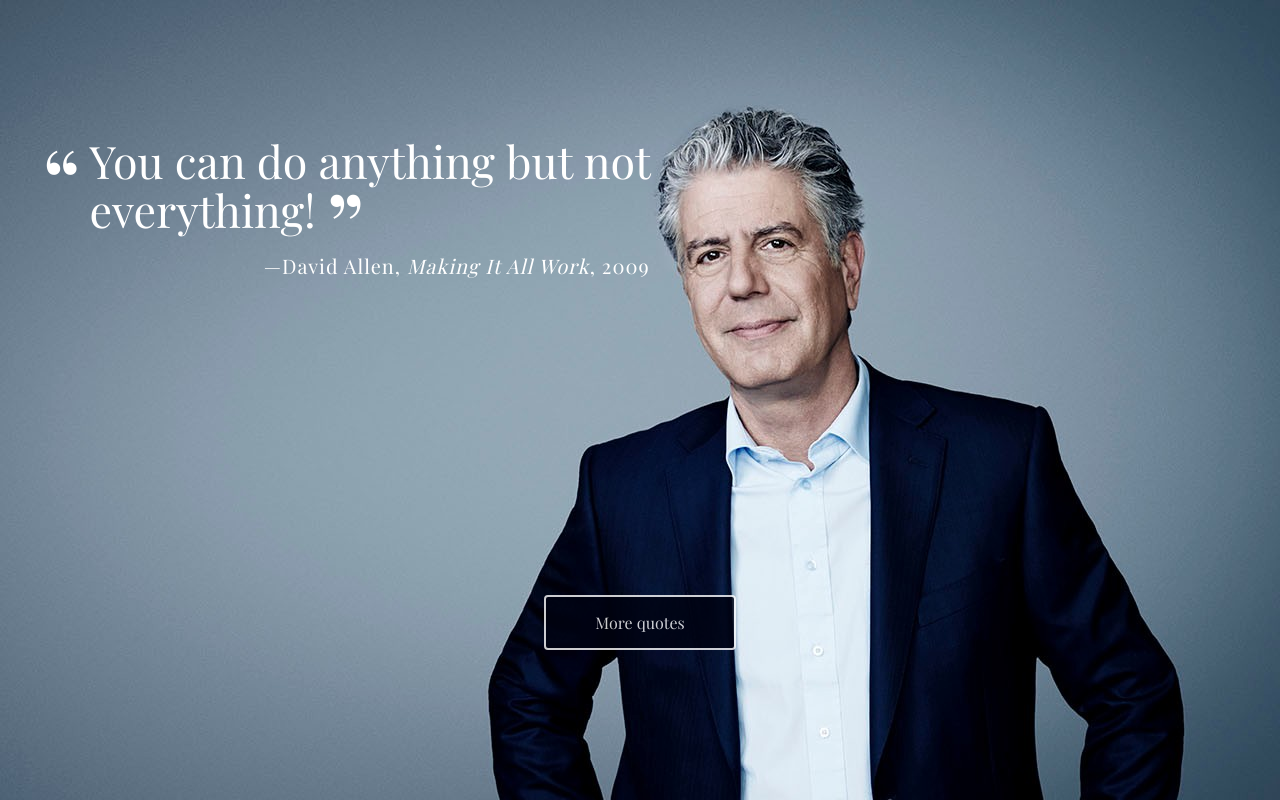
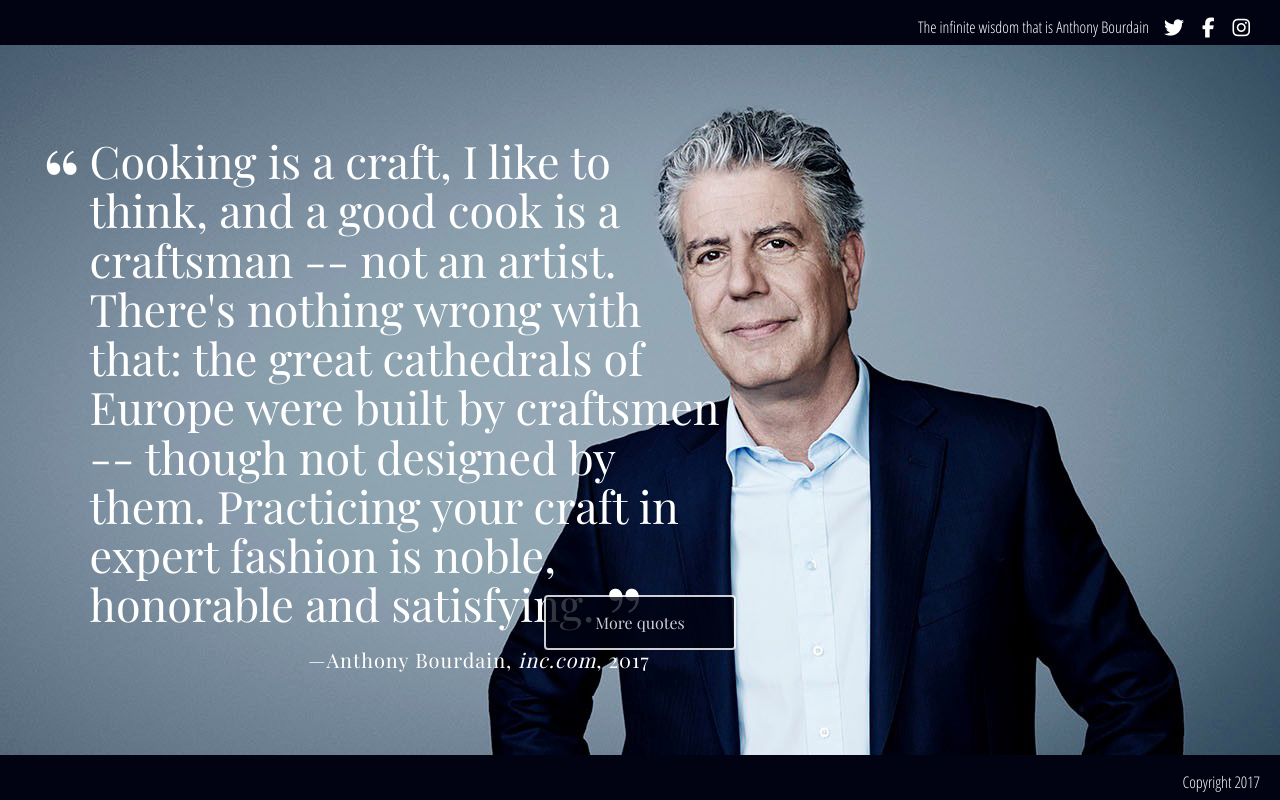
Before and after one commit to amourie/anthony-bourdain-quotes, a plain HTML site: page index.html in a window 1280 px wide. Drawn offline with nearby package versions, Linux system fonts and the light colour scheme; a web font is replaced by a local one.

Commit message:
Added header and footer. Social icons.

```diff
--- a/css/styles.css
+++ b/css/styles.css
@@ -1,25 +1,53 @@
 body {
-  /*text-align: center;*/
   background-color: #2f4658;
   color: white;
-  font-family: 'Playfair Display', serif;
-  background-image: url('../img/140225144422-anthony-bourdain-profile-full-169.jpg');
+  background-image: url('../img/bourdain-default-background.jpg');
   background-repeat: no-repeat;
   background-position: top right;
-
+  font-family: 'Open Sans Condensed', sans-serif;
 }
-
+header {
+  width: 100%;
+  height:45px;
+  position: absolute;
+  top: 0px;
+  background-color: #010312;
+}
+header p {
+  display: block;
+  float: right;
+  margin-right: 15px;
+}
+footer {
+  width: 100%;
+  height:45px;
+  position: absolute;
+  bottom: 0px;
+  background-color: #010312;
+  display: table-cell;
+}
+footer p {
+  display: table-cell;
+  vertical-align: top;
+  right: 20px;
+  position: absolute;
+}
+.fa {
+	margin-right:15px;
+	color: #fff;
+}
+.fa:hover {
+  color: #42667d;
+}
 .container {
-
-
   width:100%;
   height:100%;
+  font-family: 'Playfair Display', serif;
 }
 #quote-box {
   position: absolute;
   top: 17%;
   left: 7%;
-
   width: 50%;
   line-height: .5;
 }
@@ -67,7 +95,6 @@ body {
   content: ", ";
   font-style: normal;
 }
-
 #loadQuote {
   position: fixed;
   width: 12em;
@@ -89,7 +116,6 @@ body {
 #loadQuote:focus {
   outline: none;
 }
-
 @media (max-width: 420px) {
   .quote {
     font-size: 2.5rem;
--- a/index.html
+++ b/index.html
@@ -1,22 +1,42 @@
 <!DOCTYPE html>
 <html lang="en">
 <head>
+
   <meta charset="UTF-8">
   <title>Random Quotes - The infinite wisdom that is Anthony Bourdain</title>
-  <link href='https://fonts.googleapis.com/css?family=Playfair+Display:400,400italic,700,700italic' rel='stylesheet' type='text/css'>
+  <link href="https://fonts.googleapis.com/css?family=Playfair+Display:400,400italic,700,700italic" rel="stylesheet">
+  <link href="https://fonts.googleapis.com/css?family=Open+Sans+Condensed:300" rel="stylesheet">
   <link rel="stylesheet" href="css/normalize.css">
   <link rel="stylesheet" href="css/styles.css">
+  <script src="https://use.fontawesome.com/2be353eb32.js"></script>
   <script src="https://ajax.googleapis.com/ajax/libs/jquery/3.1.1/jquery.min.js"></script>
 </head>
 <body>
+<header>
+  <p>
+    <a href="https://twitter.com/Bourdain" target="_blank"><i class="fa fa-twitter fa-lg" aria-hidden="true"></i></a>
+    <a href="https://www.facebook.com/AnthonyBourdain" target="_blank"><i class="fa fa-facebook fa-lg" aria-hidden="true"></i></a>
+    <a href="https://www.instagram.com/anthonybourdain/" target="_blank"><i class="fa fa-instagram fa-lg" aria-hidden="true"></i></a>
+  </p>
+  <p>The infinite wisdom that is Anthony Bourdain</p>
+
+</header>
+<main>
+  <!-- Quotes obtained from: http://www.inc.com/kevin-daum/30-quotes-from-anthony-bourdain-on-making-your-life-a-fulfilling-adventure.html?cid=readmoretext1-->
   <div class="container">
 
     <div id="quote-box">
-      <p class="quote">You can do anything but not everything!</p>
-      <p class="source">David Allen<span class="citation">Making It All Work</span><span class="year">2009</span></p>
+      <p class="quote">Cooking is a craft, I like to think, and a good cook is a craftsman -- not an artist. There's nothing wrong with that: the great cathedrals of Europe were built by craftsmen -- though not designed by them. Practicing your craft in expert fashion is noble, honorable and satisfying.</p>
+
+      <p class="source">Anthony Bourdain<span class="citation">inc.com</span><span class="year">2017</span></p>
     </div>
     <button id="loadQuote">More quotes</button>
   </div>
+</main>
+  <footer>
+<p id="date"></p>
+
+  </footer>
   <script src="js/script.js"></script>
 </body>
 </html>
--- a/js/script.js
+++ b/js/script.js
@@ -59,7 +59,16 @@ var quotes = [
   source: "Anthony Bourdain",
   citation: "",//If there is no known publication, do not include this property on the object.
   year: "" //If there is no known date, then do not include this property on the object.
+},
+{
+  quote: "I wanted kicks - the kind of melodramatic thrills and chills I'd yearned for since childhood, the kind of adventure I'd found as a little boy in the pages of my Tintin comic books.",
+  source: "Anthony Bourdain",
+  citation: "",//If there is no known publication, do not include this property on the object.
+  year: "" //If there is no known date, then do not include this property on the object.
 }
+
+
+
 ];//end of quotes objArray
 
 
@@ -71,7 +80,9 @@ function printQuote() {
   console.log("button clicked");
   //printQuote calls the getRandomQuote function and stores the returned quote object in a variable
   var currentQuoteObj = randomQuote();
-//console.log("quote is " + currentQuoteObj.quote);
+console.log("quote is " + currentQuoteObj.quote);
+console.log("source is " + currentQuoteObj.source);
+
 //console.log("citation is " + currentQuoteObj.citation);
 //console.log("year is " + currentQuoteObj.year);
   $('#quote-box p.quote').text(currentQuoteObj.quote);
@@ -86,9 +97,11 @@ function randomQuote()
 {
   var randomNumber = Math.floor((Math.random() * 10));
   console.log(randomNumber);
-  var selectedQuote = quotes[randomNumber];
-  console.log(selectedQuote);//logs selected Object
-  return selectedQuote;
+  var selectedQuoteObj = quotes[randomNumber];
+  console.log(selectedQuoteObj);//logs selected Object
+  return selectedQuoteObj;
 
 
 }
+//print copyright date in footer
+$('#date').text("Copyright " + new Date().getFullYear());
```
Also changed, not shown: img/bourdain-default-background.jpg (added), img/bourdain-in-convo.jpg (added).
